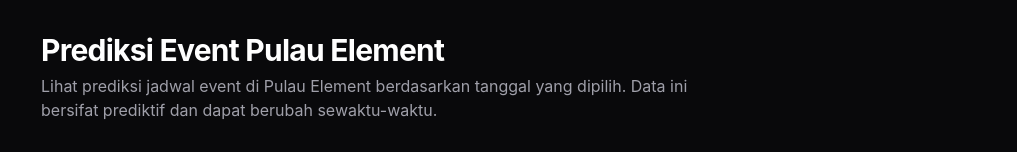
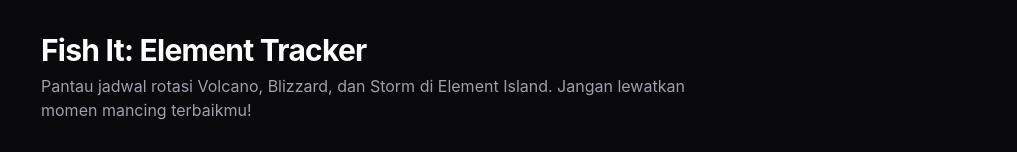
Before and after one commit to fahrianggara/element-event-tracker, a Vue app: page / in a window 1280 px wide. Shown: the top 152 px of the page, without its empty margins (263-1280 px from the left). Built offline with nearby package versions, Linux system fonts and the light colour scheme.

Commit message:
fix: add default values to prevent TypeScript errors in date handling

```diff
--- a/src/App.vue
+++ b/src/App.vue
@@ -31,7 +31,6 @@ const toggleTheme = () => {
   localStorage.setItem('theme', isDark.value ? 'dark' : 'light')
 }
 
-// pemrosesan riwayat event otomatis
 const syncPastEvents = () => {
   const now = new Date()
   const todayStr = formatDate(now)
@@ -42,22 +41,19 @@ const syncPastEvents = () => {
 
   eventTimes.forEach((time, index) => {
     const [hours = 0, minutes = 0] = time.split(':').map(Number)
-
-    // batas akhir durasi adalah satu jam
     const endSeconds = hours * 3600 + minutes * 60 + 3600
 
     if (currentSeconds >= endSeconds) {
       const exists = history.some((e) => e.date === todayStr && e.time === time)
 
       if (!exists) {
-        const [year, month, day] = todayStr.split('-').map(Number)
+        // berikan nilai default untuk mencegah error typescript (number | undefined)
+        const [year = 0, month = 1, day = 1] = todayStr.split('-').map(Number)
 
-        // penyesuaian zona waktu
         const selected = Date.UTC(year, month - 1, day)
         const reference = Date.UTC(2026, 8, 1)
         const diffDays = Math.floor((selected - reference) / 86400000)
 
-        // sinkronisasi kalkulasi elemen
         const totalEvents = (diffDays * 8) + index
         const offset = 1
         const elementIndex = (((totalEvents + offset) % elements.length) + elements.length) % elements.length
@@ -65,7 +61,8 @@ const syncPastEvents = () => {
         history.push({
           date: todayStr,
           time,
-          element: elements[elementIndex]
+          // tambahkan tanda seru (!) untuk memberitahu TS bahwa data pasti ada
+          element: elements[elementIndex]!
         })
         updated = true
       }
@@ -73,7 +70,6 @@ const syncPastEvents = () => {
   })
 
   if (updated) {
-    // penyusunan riwayat dari data terbaru
     history.sort((a, b) => {
       if (a.date !== b.date) return b.date.localeCompare(a.date)
       return eventTimes.indexOf(b.time) - eventTimes.indexOf(a.time)
@@ -86,7 +82,12 @@ const syncPastEvents = () => {
 onMounted(() => {
   const savedEvents = localStorage.getItem(STORAGE_KEY)
   if (savedEvents) {
-    events.value = JSON.parse(savedEvents)
+    try {
+      const parsedEvents = JSON.parse(savedEvents)
+      events.value = parsedEvents.filter((e: EventRecord) => elements.includes(e.element))
+    } catch (error) {
+      events.value = []
+    }
   }
 
   const savedTheme = localStorage.getItem('theme')
@@ -96,8 +97,6 @@ onMounted(() => {
   }
 
   syncPastEvents()
-
-  // pengecekan berkala
   syncTimer = setInterval(syncPastEvents, 10000)
 })
 
@@ -119,11 +118,11 @@ watch(
     <div class="mx-auto max-w-2xl">
       <header class="mb-8">
         <div>
-          <h1 class="text-2xl sm:text-3xl font-bold tracking-tight text-zinc-900 dark:text-white">
-            Prediksi Event Pulau Element
+          <h1 class="text-4xl sm:text-3xl font-bold tracking-tight text-zinc-900 dark:text-white">
+            Fish It: Element Tracker
           </h1>
           <p class="mt-1.5 text-sm sm:text-base text-zinc-500 dark:text-zinc-400">
-            Lihat prediksi jadwal event di Pulau Element berdasarkan tanggal yang dipilih. Data ini bersifat prediktif dan dapat berubah sewaktu-waktu.
+            Pantau jadwal rotasi Volcano, Blizzard, dan Storm di Element Island. Jangan lewatkan momen mancing terbaikmu!
           </p>
         </div>
       </header>
@@ -141,7 +140,6 @@ watch(
       </div>
     </div>
 
-    <!-- tombol dark mode fixed -->
     <button
       @click="toggleTheme"
       class="fixed bottom-6 right-6 z-50 rounded-full bg-white p-3.5 text-zinc-500 shadow-lg ring-1 ring-zinc-200 transition-all hover:bg-zinc-50 hover:text-zinc-900 dark:bg-zinc-900 dark:text-zinc-400 dark:ring-zinc-800 dark:hover:bg-zinc-800 dark:hover:text-zinc-100 cursor-pointer focus:outline-none focus:ring-2 focus:ring-blue-500 focus:ring-offset-2 dark:focus:ring-offset-zinc-950"
--- a/src/components/DatePicker.vue
+++ b/src/components/DatePicker.vue
@@ -29,7 +29,7 @@ const handleReset = () => {
 
 const dateValue = computed({
   get: () => {
-    const [year, month, day] = props.modelValue.split('-').map(Number)
+    const [year = 0, month = 1, day = 1] = props.modelValue.split('-').map(Number)
     return new Date(year, month - 1, day)
   },
   set: (val: Date | null) => {
--- a/src/components/EventSchedule.vue
+++ b/src/components/EventSchedule.vue
@@ -25,9 +25,9 @@ const formatDate = (date: Date = new Date()) => {
   return `${year}-${month}-${day}`
 }
 
-// format tanggal ke bahasa indonesia
 const formattedHumanDate = computed(() => {
-  const [year, month, day] = props.date.split('-').map(Number)
+  // tambahkan nilai default
+  const [year = 0, month = 1, day = 1] = props.date.split('-').map(Number)
   const dateObj = new Date(year, month - 1, day)
 
   return dateObj.toLocaleDateString('id-ID', {
@@ -39,7 +39,8 @@ const formattedHumanDate = computed(() => {
 })
 
 const predictions = computed<ElementType[]>(() => {
-  const [year, month, day] = props.date.split('-').map(Number)
+  // tambahkan nilai default
+  const [year = 0, month = 1, day = 1] = props.date.split('-').map(Number)
   const selected = Date.UTC(year, month - 1, day)
   const reference = Date.UTC(2026, 8, 1)
   const diffDays = Math.floor((selected - reference) / 86400000)
```
